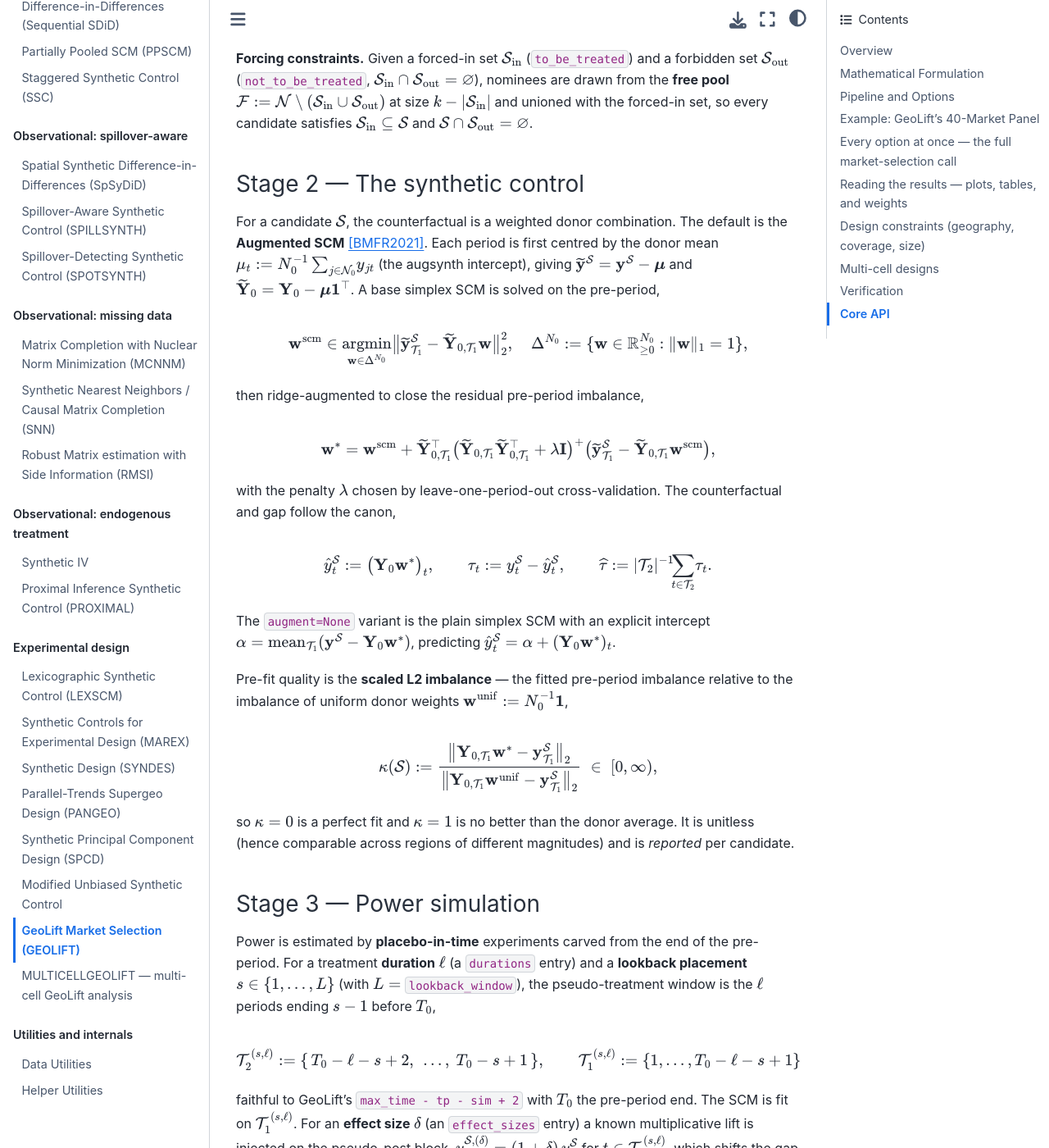
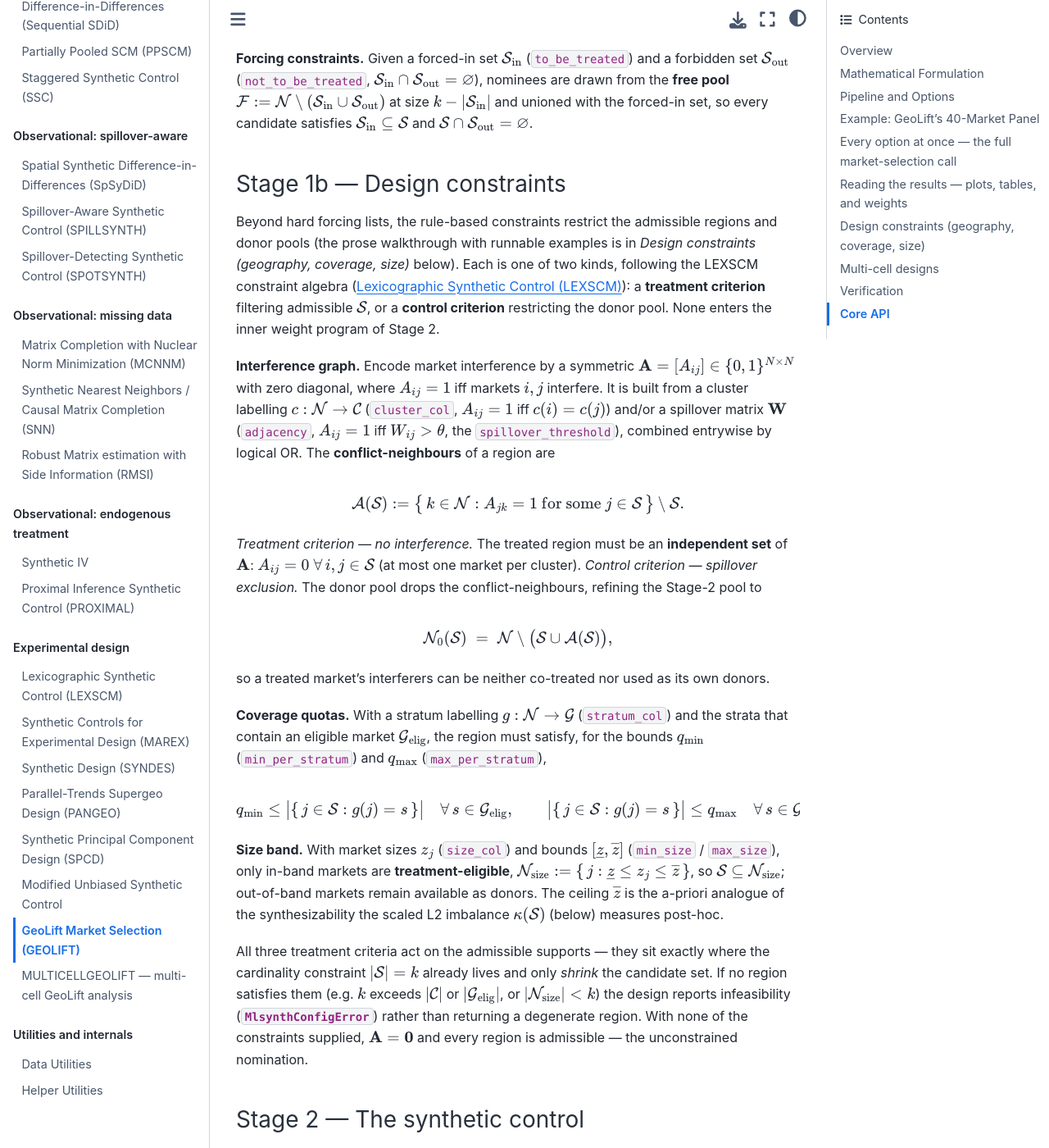
Before and after one commit to jgreathouse9/mlsynth, a Sphinx documentation site: the page built from docs/geolift.rst, in a window 1280 px wide and 1400 px high, scrolled down 1758 px. Shown: the whole window at 82% size. Built offline with Sphinx 7.4.7 and the Sphinx Book theme 1.1.4, drawn with Linux system fonts in a browser that asks for light colours; pages that are not in the unit, such as notebooks, are missing from menus.

Commit message:
docs(geolift): formalize design-constraint notation in the math section
Add a 'Stage 1b — Design constraints' subsection to the Mathematical
Formulation: the interference graph A (cluster + thresholded adjacency,
OR-combined), conflict-neighbours A(S), the no-interference independent-set
treatment criterion, the spillover donor-exclusion control criterion (donor
pool N_0(S) = N \ (S u A(S))), coverage-quota inequalities over strata, and the
size-band eligibility set — with the infeasibility contract and the kappa
connection. Mirrors the LEXSCM constraint algebra so the math accurately
describes the new features.

```diff
--- a/docs/geolift.rst
+++ b/docs/geolift.rst
@@ -100,6 +100,77 @@ nominees are drawn from the **free pool**
 unioned with the forced-in set, so every candidate satisfies
 :math:`\mathcal{S}_{\mathrm{in}} \subseteq \mathcal{S}` and
 :math:`\mathcal{S} \cap \mathcal{S}_{\mathrm{out}} = \varnothing`.
+
+Stage 1b — Design constraints
+~~~~~~~~~~~~~~~~~~~~~~~~~~~~~~~
+
+Beyond hard forcing lists, the rule-based constraints restrict the admissible
+regions and donor pools (the prose walkthrough with runnable examples is in
+*Design constraints (geography, coverage, size)* below). Each is one of two kinds,
+following the LEXSCM constraint algebra (:doc:`lexscm`): a **treatment
+criterion** filtering admissible :math:`\mathcal{S}`, or a **control criterion**
+restricting the donor pool. None enters the inner weight program of Stage 2.
+
+**Interference graph.** Encode market interference by a symmetric
+:math:`\mathbf{A} = [A_{ij}] \in \{0,1\}^{N \times N}` with zero diagonal, where
+:math:`A_{ij} = 1` iff markets :math:`i, j` interfere. It is built from a cluster
+labelling :math:`c : \mathcal{N} \to \mathcal{C}` (``cluster_col``,
+:math:`A_{ij} = 1` iff :math:`c(i) = c(j)`) and/or a spillover matrix
+:math:`\mathbf{W}` (``adjacency``, :math:`A_{ij} = 1` iff
+:math:`W_{ij} > \theta`, the ``spillover_threshold``), combined entrywise by
+logical OR. The **conflict-neighbours** of a region are
+
+.. math::
+
+   \mathcal{A}(\mathcal{S}) \coloneqq
+   \bigl\{\, k \in \mathcal{N} : A_{jk} = 1 \ \text{for some}\ j \in \mathcal{S}
+   \,\bigr\} \setminus \mathcal{S}.
+
+*Treatment criterion — no interference.* The treated region must be an
+**independent set** of :math:`\mathbf{A}`:
+:math:`A_{ij} = 0 \ \forall\, i, j \in \mathcal{S}` (at most one market per
+cluster). *Control criterion — spillover exclusion.* The donor pool drops the
+conflict-neighbours, refining the Stage-2 pool to
+
+.. math::
+
+   \mathcal{N}_0(\mathcal{S}) \;=\;
+   \mathcal{N} \setminus \bigl(\mathcal{S} \cup \mathcal{A}(\mathcal{S})\bigr),
+
+so a treated market's interferers can be neither co-treated nor used as its own
+donors.
+
+**Coverage quotas.** With a stratum labelling :math:`g : \mathcal{N} \to
+\mathcal{G}` (``stratum_col``) and the strata that contain an eligible market
+:math:`\mathcal{G}_{\mathrm{elig}}`, the region must satisfy, for the bounds
+:math:`q_{\min}` (``min_per_stratum``) and :math:`q_{\max}` (``max_per_stratum``),
+
+.. math::
+
+   q_{\min} \le \bigl|\{\, j \in \mathcal{S} : g(j) = s \,\}\bigr|
+   \quad \forall\, s \in \mathcal{G}_{\mathrm{elig}},
+   \qquad
+   \bigl|\{\, j \in \mathcal{S} : g(j) = s \,\}\bigr| \le q_{\max}
+   \quad \forall\, s \in \mathcal{G}.
+
+**Size band.** With market sizes :math:`z_j` (``size_col``) and bounds
+:math:`[\underline{z}, \overline{z}]` (``min_size`` / ``max_size``), only in-band
+markets are **treatment-eligible**,
+:math:`\mathcal{N}_{\mathrm{size}} \coloneqq \{\, j : \underline{z} \le z_j \le
+\overline{z} \,\}`, so :math:`\mathcal{S} \subseteq \mathcal{N}_{\mathrm{size}}`;
+out-of-band markets remain available as donors. The ceiling
+:math:`\overline{z}` is the a-priori analogue of the synthesizability the scaled
+L2 imbalance :math:`\kappa(\mathcal{S})` (below) measures post-hoc.
+
+All three treatment criteria act on the admissible supports — they sit exactly
+where the cardinality constraint :math:`|\mathcal{S}| = k` already lives and only
+*shrink* the candidate set. If no region satisfies them (e.g.
+:math:`k` exceeds :math:`|\mathcal{C}|` or :math:`|\mathcal{G}_{\mathrm{elig}}|`,
+or :math:`|\mathcal{N}_{\mathrm{size}}| < k`) the design reports infeasibility
+(:class:`~mlsynth.exceptions.MlsynthConfigError`) rather than returning a
+degenerate region. With none of the constraints supplied,
+:math:`\mathbf{A} = \mathbf{0}` and every region is admissible — the unconstrained
+nomination.
 
 Stage 2 — The synthetic control
 ~~~~~~~~~~~~~~~~~~~~~~~~~~~~~~~~~
```
